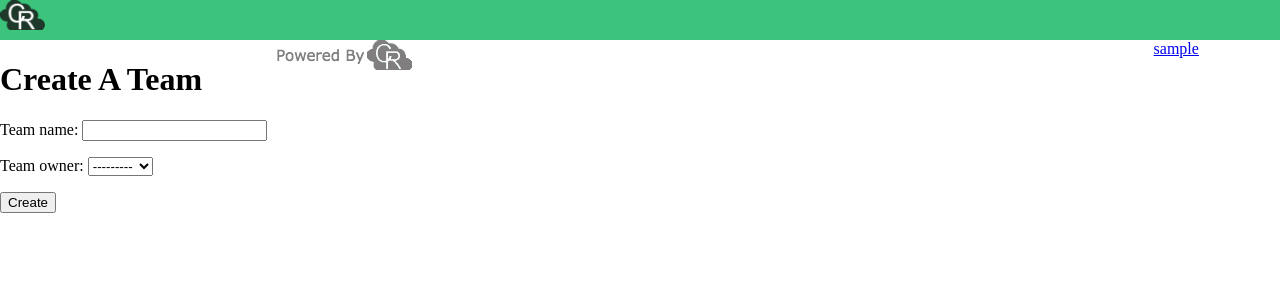
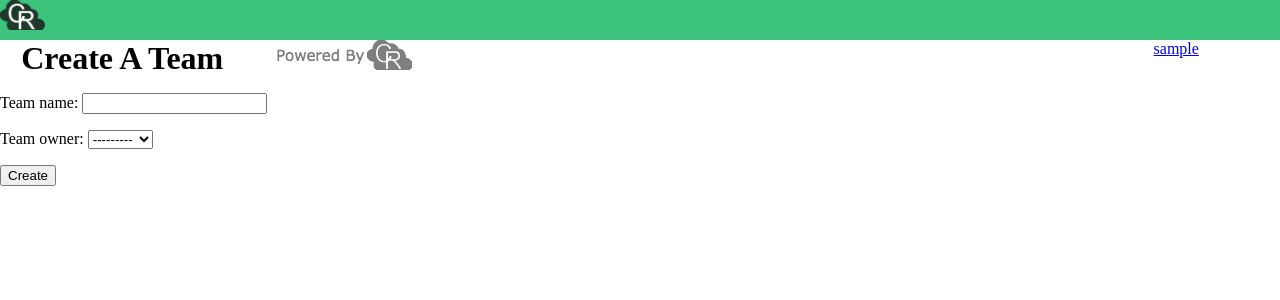
Before and after one commit to Jabronious/CloudRoni, a Django app: page /create_team/ in a window 1280 px wide. Shown: the top 300 px of the page. Run offline with Django 3.2, Linux system fonts and the light colour scheme; the visitor is signed in with stand-in values (Sample User, id 1); data comes from the database, SQL or seed files in the repository; some libraries are stand-ins or nearby versions.

Commit message:
adds styling to create team form

```diff
--- a/CloudRoni/static/CloudRoni/css/base.css
+++ b/CloudRoni/static/CloudRoni/css/base.css
@@ -100,3 +100,7 @@
     margin-top: 5px;
     text-align: center;
 }
+
+.create-form {
+    text-align: center;
+}
--- a/CloudRoni/static/CloudRoni/css/team.css
+++ b/CloudRoni/static/CloudRoni/css/team.css
@@ -12,3 +12,8 @@
 .NU {
     color: #cc3300;
 }
+
+#create-team-header {
+    width: 225px;
+    margin: auto
+}
--- a/CloudRoni/templates/teams/create.html
+++ b/CloudRoni/templates/teams/create.html
@@ -1,12 +1,15 @@
 {% extends 'base.html' %}
+{% load static %}
+{% load fontawesome %}
 
 {% block content%}
+<link rel="stylesheet" href="{% static 'CloudRoni/css/team.css' %}">
 
-<h1>Create A Team</h1>
+<h1 id='create-team-header'>Create A Team</h1>
 
 {% if error_message %}<p><strong>{{ error_message }}</strong></p>{% endif %}
 
-<form role="form" action="" method="post">
+<form role="form" class='create-form' action="" method="post">
 	{% csrf_token %}
 	{{ form.as_p }}
 <button type="submit">Create</button>
```
